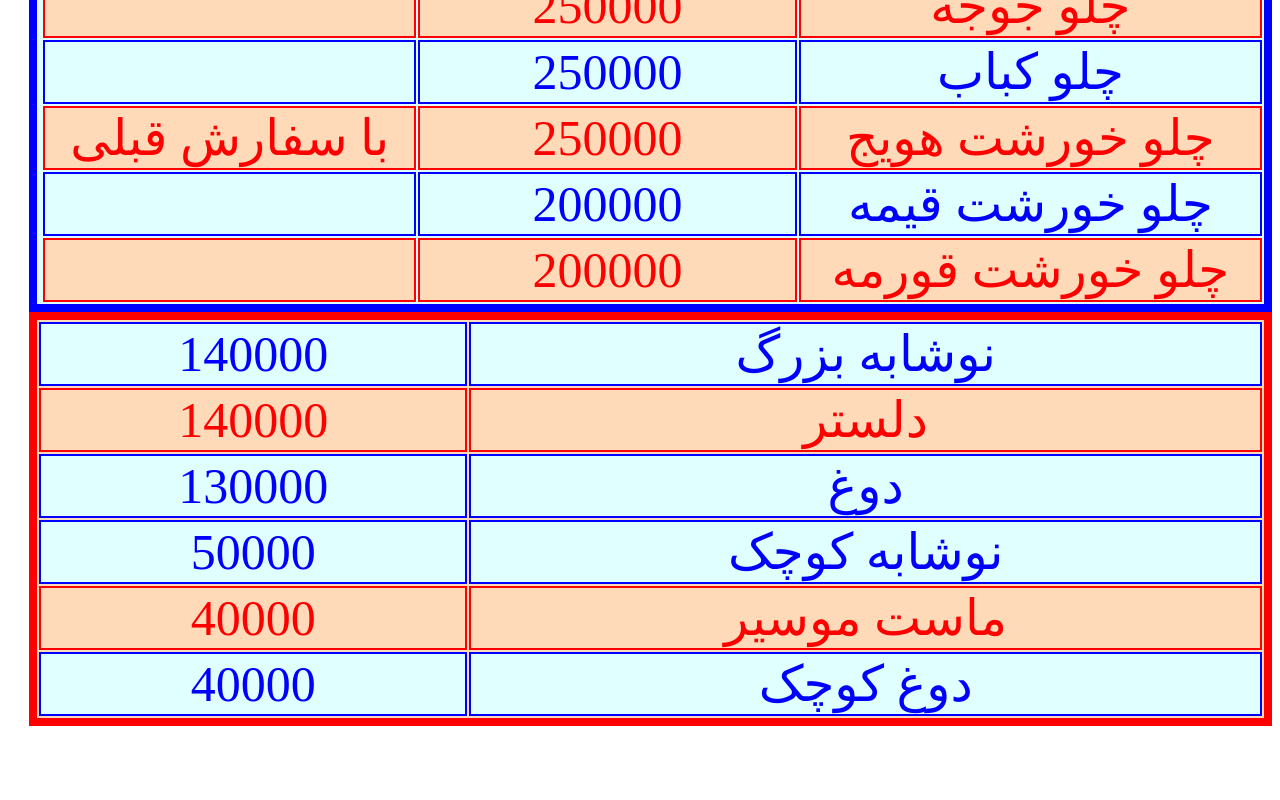
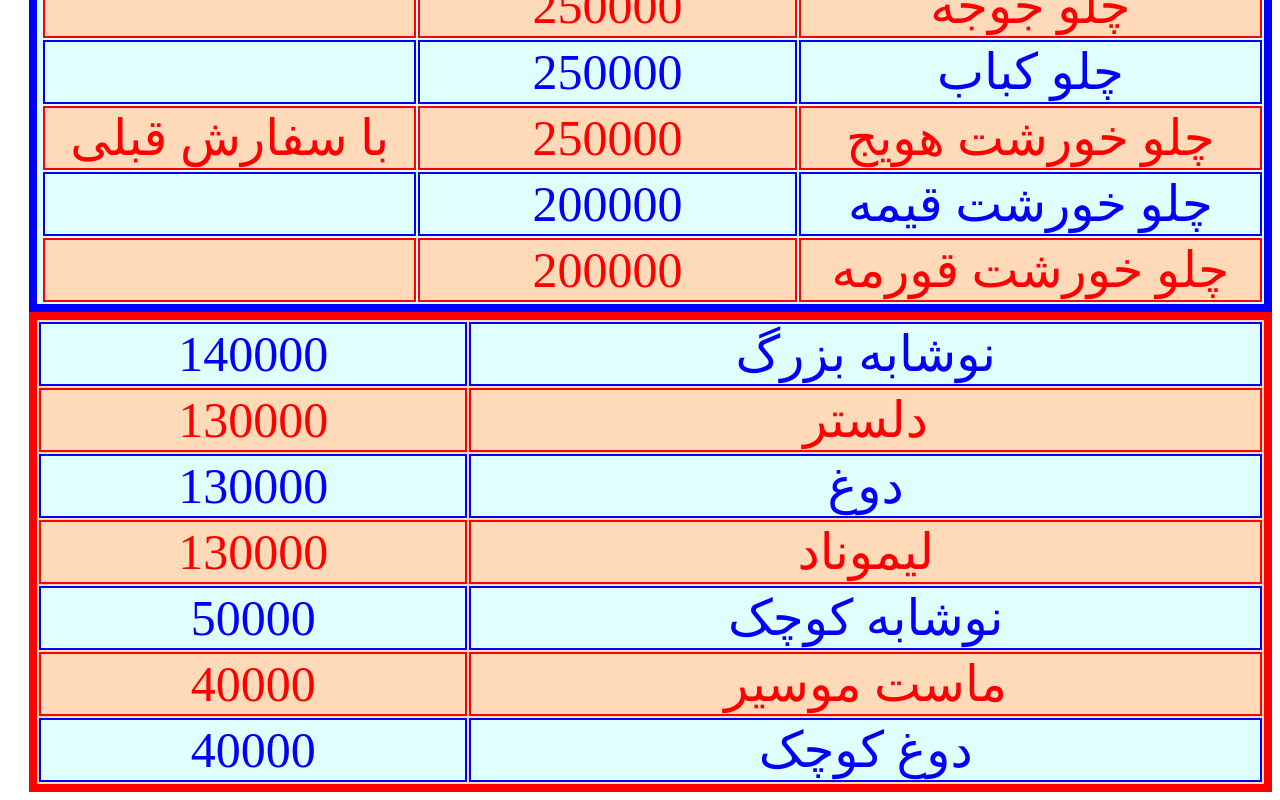
Before and after one commit to Sinarrrr/res, a plain HTML site: page Restoran.htm in a window 1280 px wide. Shown: the part 634-1434 px from the top of the page. Before the commit the page ends 1368 px from the top, so only its background shows below. Drawn offline with Linux system fonts and the light colour scheme.

Commit message:
Update Restoran.htm

```diff
--- a/Restoran.htm
+++ b/Restoran.htm
@@ -84,11 +84,15 @@
 </tr>
 <tr>
 <td class=d> دلستر </td>
-<td class=d> 140000 </td>
+<td class=d> 130000 </td>
 </tr>
 <tr>
 <td class=c> دوغ </td>
 <td class=c> 130000 </td>
+</tr>
+ <tr>
+<td class=d> لیموناد </td>
+<td class=d> 130000 </td>
 </tr>
 <tr>
 <td class=c> نوشابه کوچک </td>
```
